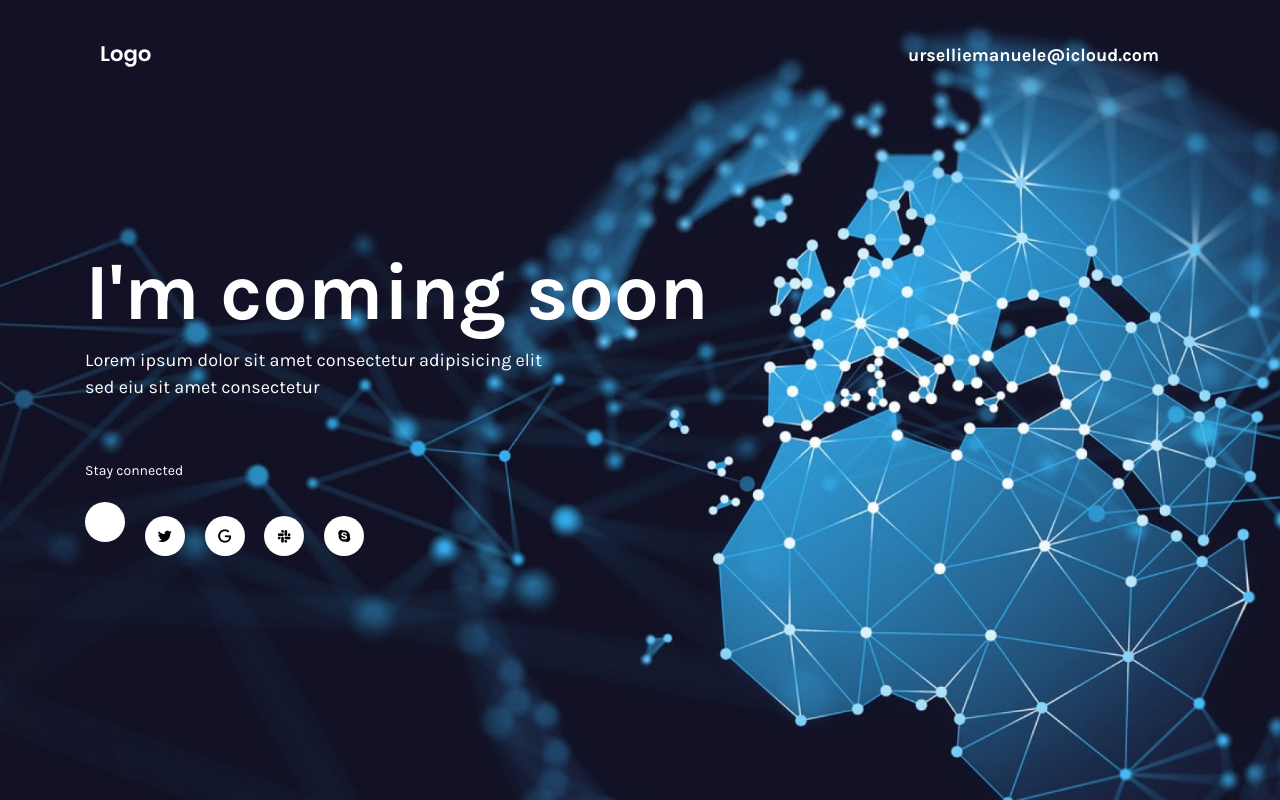
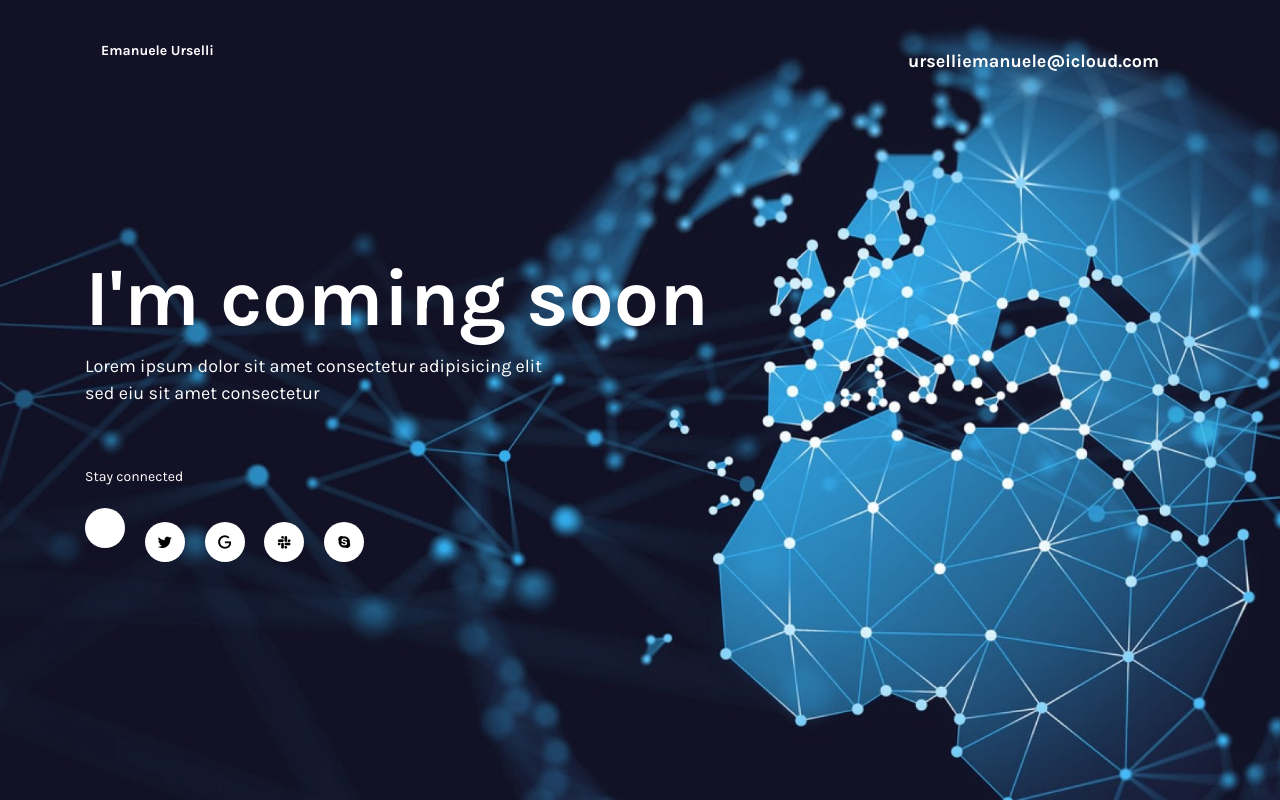
Before and after one commit to MannyIT99/MannyIT99.github.io, a website: page index.html in a window 1280 px wide. Drawn offline with nearby package versions, Linux system fonts and the light colour scheme.

Commit message:
Update index.html

```diff
--- a/index.html
+++ b/index.html
@@ -18,7 +18,8 @@
         <div class="container">
             <nav class="navbar navbar-dark bg-transparenet">
                 <a class="navbar-brand" href="#">
-                    <img src="assets/images/logo.svg" alt="Emanuele Urselli">
+                    <!-- <img src="assets/images/logo.svg" alt="Emanuele Urselli"> -->
+                    <p> <b> Emanuele Urselli </b> </p>
                 </a>
                 <!-- <span class="navbar-text ml-auto d-none d-sm-inline-block">978-130-5444 </span> -->
                 <span class="navbar-text d-none d-sm-inline-block">urselliemanuele@icloud.com</span>
```
